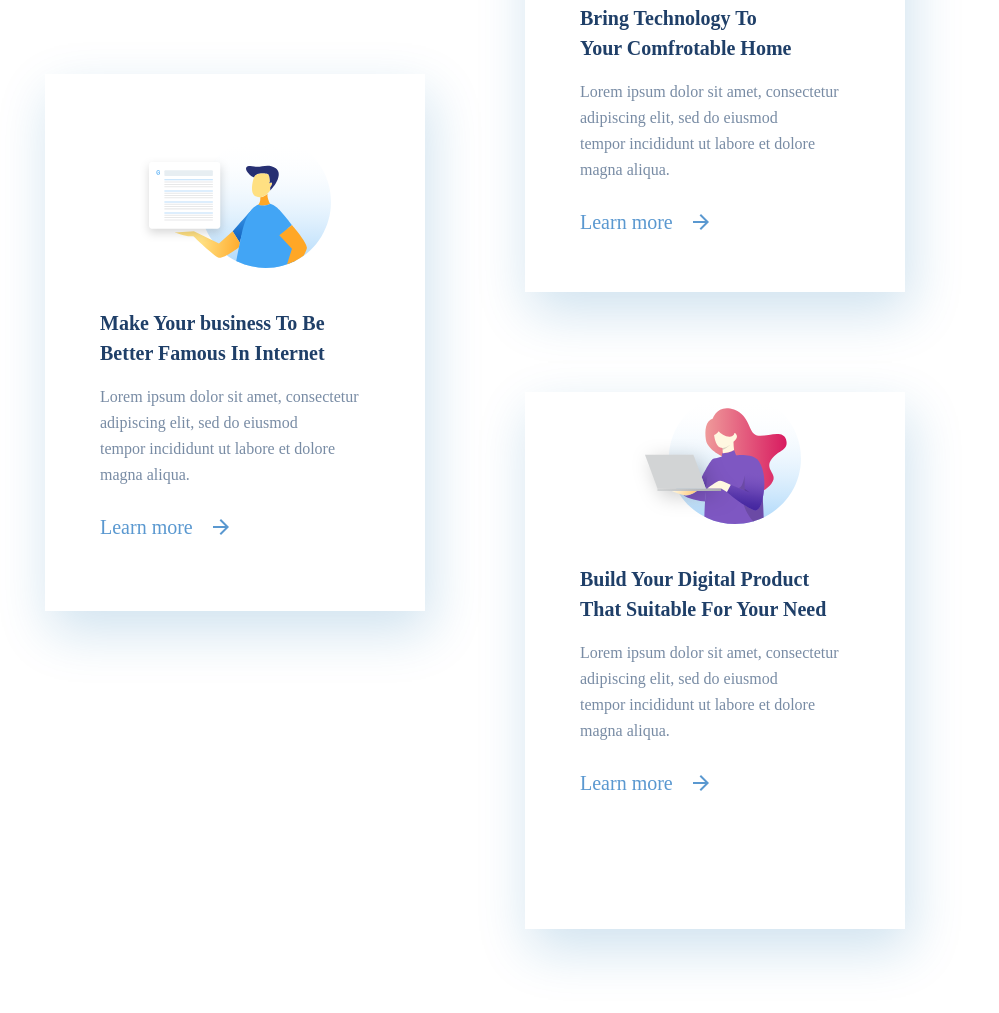
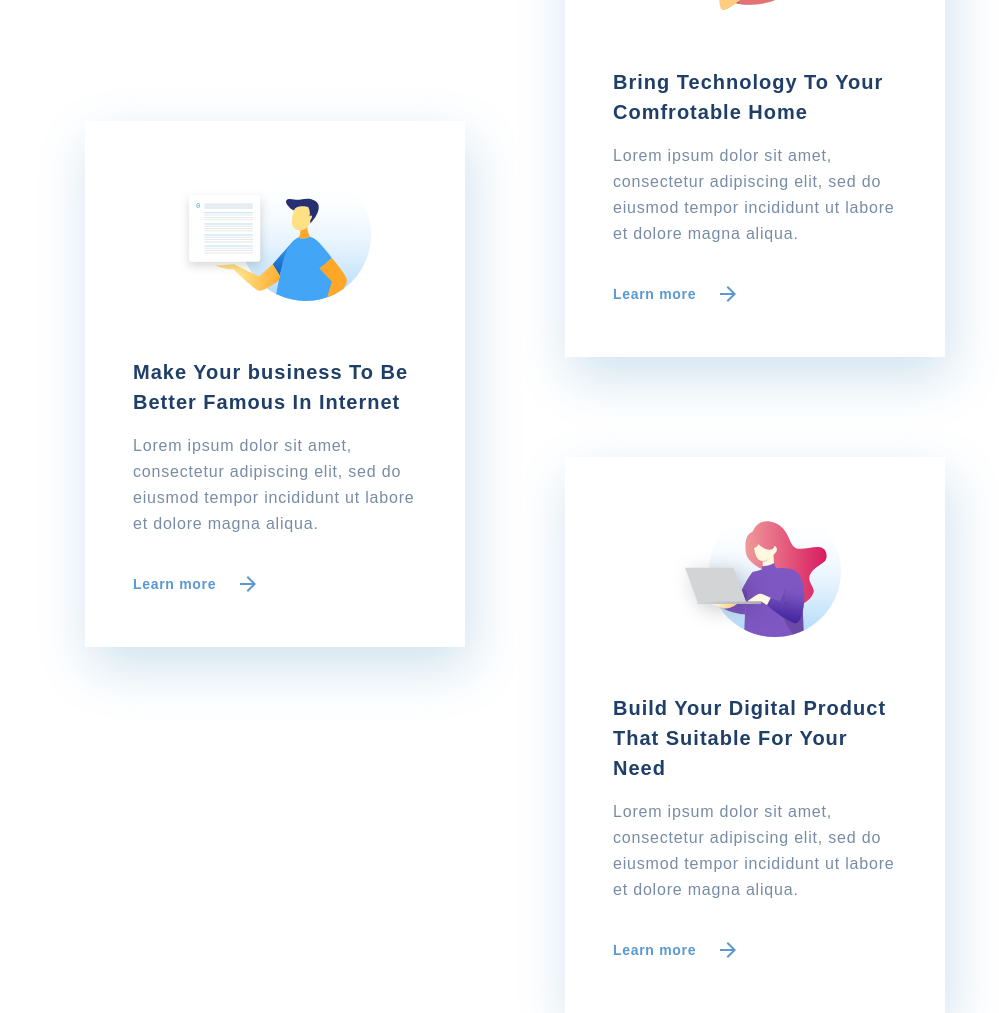
Before and after one commit to rendel253/rendel253.github.io, a website built with Vite: page index.html in a window 1280 px wide. Shown: the part 1211-2224 px from the top of the page, without its empty margins (165-1164 px from the left). Built offline with nearby package versions, Linux system fonts and the light colour scheme; files whose address does not match are found by name.

Commit message:
fix: refactore code

```diff
--- a/index.html
+++ b/index.html
@@ -48,83 +48,77 @@
               What we do to help our client grow in digital era,
         </h3>
         <div class="product-cards__grid">
-          <div class="product-cards__card product-cards__card--centered">
+          <div class="product-cards__card product-cards__card--centered card">
             <img
-              class="product-cards__image"
+              class="card__image"
               src="./public/icons/product-card-img-2.svg"
               alt="image for product-card-2"
             >
-            <section class="product-cards__info">
-              <h2 class="product-cards__card-titel">
+            <h2 class="card__title">
               Make Your business To Be Better Famous In Internet
             </h2>
-              <p class="product-cards__card-description">
+            <p class="card__description">
               Lorem ipsum dolor sit amet, consectetur adipiscing elit, sed do eiusmod tempor incididunt ut labore et dolore magna aliqua.
             </p>
             <a
               href="#learnMore"
-                class="product-cards__card-link"
+              class="card__link"
             >
               Learn more
               <img
-                  class="product-cards__card-link--right"
+                class="card__link--right"
                 src="./public/icons/arrow-product-card.svg"
                 alt="arrow for product card"
               >
             </a>
-            </section>
           </div>
-          <div class="product-cards__card">
+          <div class="product-cards__card card">
             <img
-              class="product-cards__image"
+              class="card__image"
               src="./public/icons/product-card-img-1.svg"
               alt="image for product-card-1"
             >
-            <section class="product-cards__info">
-              <h2 class="product-cards__card-titel">
+            <h2 class="card__title">
               Bring Technology To Your Comfrotable Home
             </h2>
-              <p class="product-cards__card-description">
+            <p class="card__description">
               Lorem ipsum dolor sit amet, consectetur adipiscing elit, sed do eiusmod tempor incididunt ut labore et dolore magna aliqua.
             </p>
             <a
-                class="product-cards__card-link"
+              class="card__link"
               href="#learnMore"
             >
               Learn more
               <img
-                  class="product-cards__card-link--right"
+                class="card__link--right"
                 src="./public/icons/arrow-product-card.svg"
                 alt="arrow for product card"
               >
             </a>
-            </section>
           </div>
-          <div class="product-cards__card">
+          <div class="product-cards__card card">
             <img
-              class="product-cards__image"
+            class="card__image"
             src="./public/icons/product-card-img-3.svg"
             alt="image for product-card-3"
           >
-            <section class="product-cards__info">
-              <h2 class="product-cards__card-titel">
+          <h2 class="card__title">
             Build Your Digital Product That Suitable For Your Need
           </h2>
-              <p class="product-cards__card-description">
+          <p class="card__description">
             Lorem ipsum dolor sit amet, consectetur adipiscing elit, sed do eiusmod tempor incididunt ut labore et dolore magna aliqua.
           </p>
           <a
             href="#learnMore"
-                class="product-cards__card-link"
+            class="card__link"
           >
             Learn more
             <img
-                  class="product-cards__card-link--right"
+              class="card__link--right"
               src="./public/icons/arrow-product-card.svg"
               alt="arrow for product card"
             >
           </a>
-            </section>
         </div>
       </div>
     </div>
--- a/style.scss
+++ b/style.scss
@@ -96,17 +96,15 @@
 }
 
 .product-cards {
-    width: 940px;
-    margin-left: auto;
-    margin-right: auto;
-    margin-top: 200px;
-    display: block;
+    max-width: 940px;
+    margin: 0 auto;
+    padding-top: 200px;
     padding-bottom: 200px;
 
     &__card {
-        width: 380px;
-        height: 537px;
-        box-shadow: 5px 20px 50px rgba(16, 112, 177, 0.2);
+      padding: 48px;
+        box-shadow: 5px 20px 50px rgba(16 112 177 / 20%);
+        margin-left: auto;
     }
 
     &__grid {
@@ -115,72 +113,76 @@
         grid-template-rows: auto auto;
         gap: 100px;
         align-items: center;
+        margin-left: 80px; // ??
     }
 
     &__title {
         position: absolute;
-        font-family: 'Gilroy';
+        font-family: Gilroy, sans-serif;
         font-size: 36px;
         line-height: 46px;
-        color: rgba(49, 96, 153, 1);
-        width: 406px;
+        letter-spacing: 0.05em;
+        color: rgba(49 96 153 / 100%);
+        text-underline-position: from-font;
+        text-decoration-skip-ink: none;
+        max-width: 359px;
         text-align: left;
-    }
-
-    &__image {
-        margin-left: auto;
-        margin-right: auto;
-        padding-bottom: 40px;
-    }
-
-    &__info {
-        width: 270px;
-        height: 241px;
-        margin-left: auto;
-        margin-right: auto;
-    }
-
-    &__card-titel {
-        font-family: 'Gilroy';
-        font-size: 20px;
-        margin-left: auto;
-        margin-right: auto;
-        color: rgba(31, 63, 104, 1);
-        text-align: left;
-        padding-bottom: 16px;
-    }
-
-    &__card-description {
-        font-family: 'Gilroy';
-        font-size: 16px;
-        color: rgba(31, 63, 104, 1);
-        margin-left: auto;
-        margin-right: auto;
-        text-align: left;
-        line-height: 26px;
-        padding-bottom: 24px;
-        opacity: 60%;
-    }
-
-    &__card-link {
-        display: flex;
-        font-family: "Gilroy";
-        text-decoration: none;
-        color: rgba(90, 152, 208, 1);
-        font-size: 20px;
-    }
-
-    &__card-link--right {
-        margin-left: 20px;
     }
 
     &__card--centered {
         grid-row: span 2;
-        display: flex;
-        flex-direction: column;
-        justify-content: center;
         margin-left: auto;
     }
+}
+
+.card {
+  font-family: Gilroy, sans-serif;
+
+  &__image {
+    margin: 0 auto 56px;
+  }
+
+&__title {
+    font-size: 20px;
+    line-height: 30px;
+    letter-spacing: 0.05em;
+    text-underline-position: from-font;
+    text-decoration-skip-ink: none;
+    color: rgba(31 63 104 / 100%);
+    text-align: left;
+    margin-bottom: 16px;
+    text-wrap: initial;
+}
+
+&__description {
+    margin-bottom: 32px;
+    font-size: 16px;
+    line-height: 26px;
+    letter-spacing: 0.05em;
+    text-underline-position: from-font;
+    text-decoration-skip-ink: none;
+    color: rgba(31 63 104 / 100%);
+    text-align: left;
+    opacity: 0.6;
+}
+
+&__link {
+    display: flex;
+    text-decoration: none;
+    color: rgba(90 152 208 / 100%);
+    font-size: 14px;
+    line-height: 30px;
+    letter-spacing: 0.05em;
+    text-align: left;
+    text-underline-position: from-font;
+    text-decoration-skip-ink: none;
+    font-weight: 600;
+}
+
+  &__link--right {
+      margin-left: 24px;
+  }
+
 }
 
 @media screen and (width >= 1200px) {
```
Lines whose indentation alone changed are shown as unchanged.
